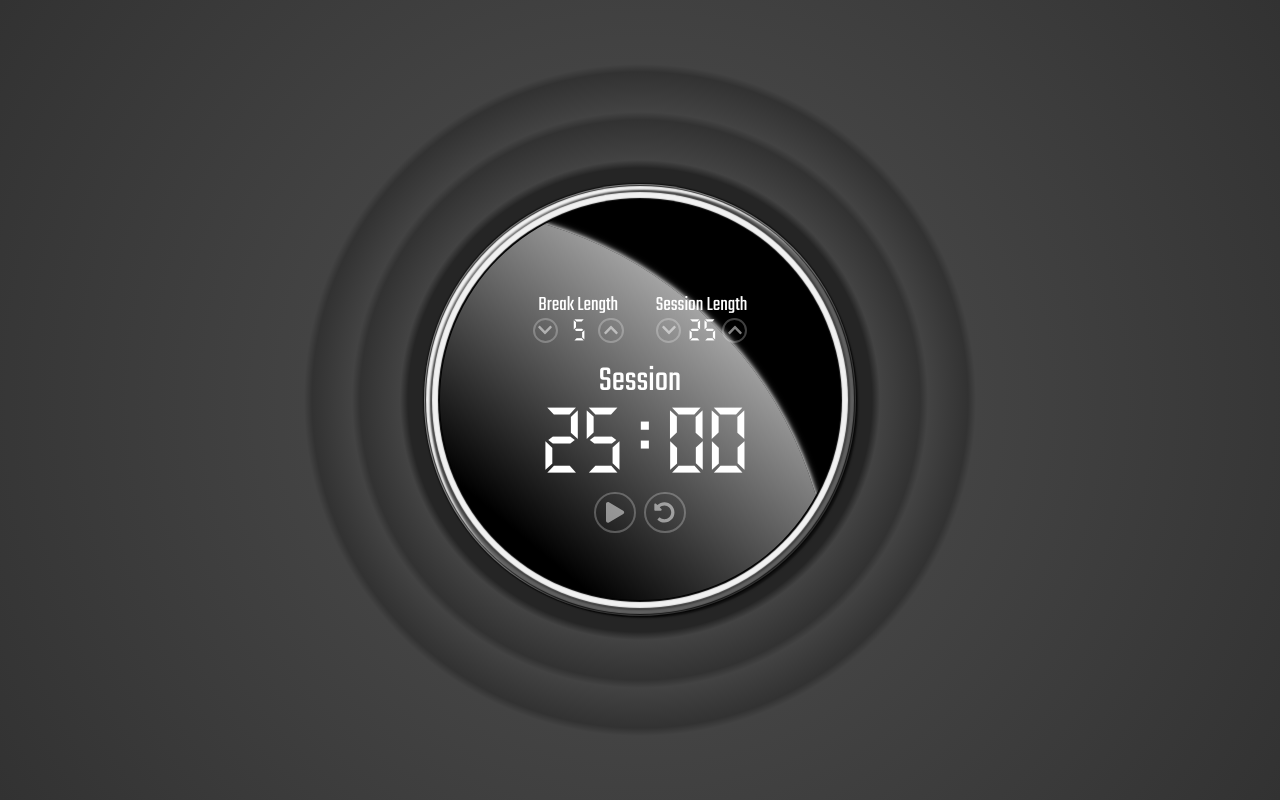
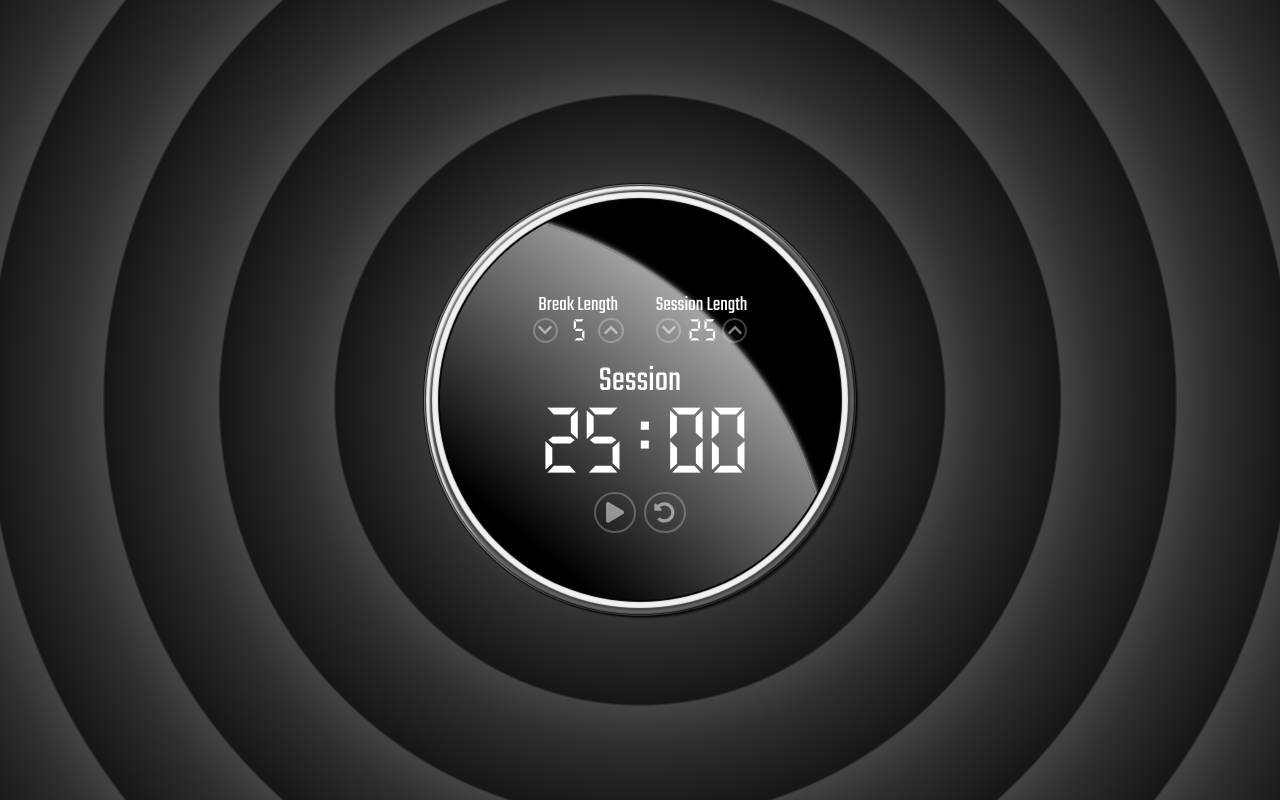
Before and after one commit to cat-street/pomodoro-timer-react, a React (Create React App) app: page / in a window 1280 px wide. Built offline with nearby package versions, Linux system fonts and the light colour scheme.

Commit message:
feat: done

```diff
--- a/src/index.css
+++ b/src/index.css
@@ -9,9 +9,8 @@
   align-items: center;
   justify-content: center;
 
-  background-image: radial-gradient(circle at center, #252525 0% 29vmin,
-    #434343 30vmin, #323232 35vmin, #434343 36vmin, #323232 41vmin,
-    #434343 42vmin, #323232 100%);
+  background-image: repeating-radial-gradient(circle at center, #434343 10%,
+  #302f2f 15%, #161616 25%, #434343 25.3%);
   background-attachment: fixed;
 
   -webkit-font-smoothing: antialiased;
```
